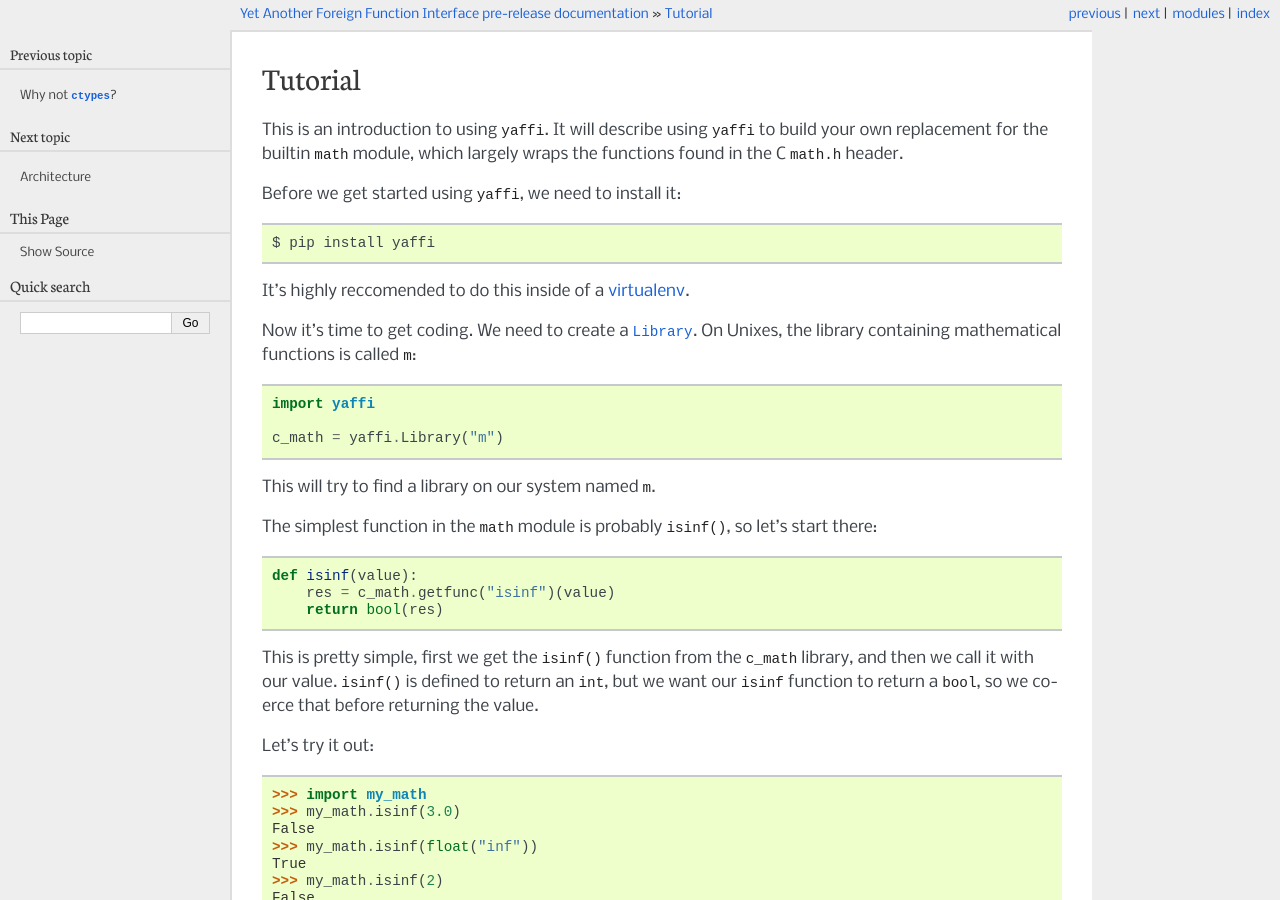
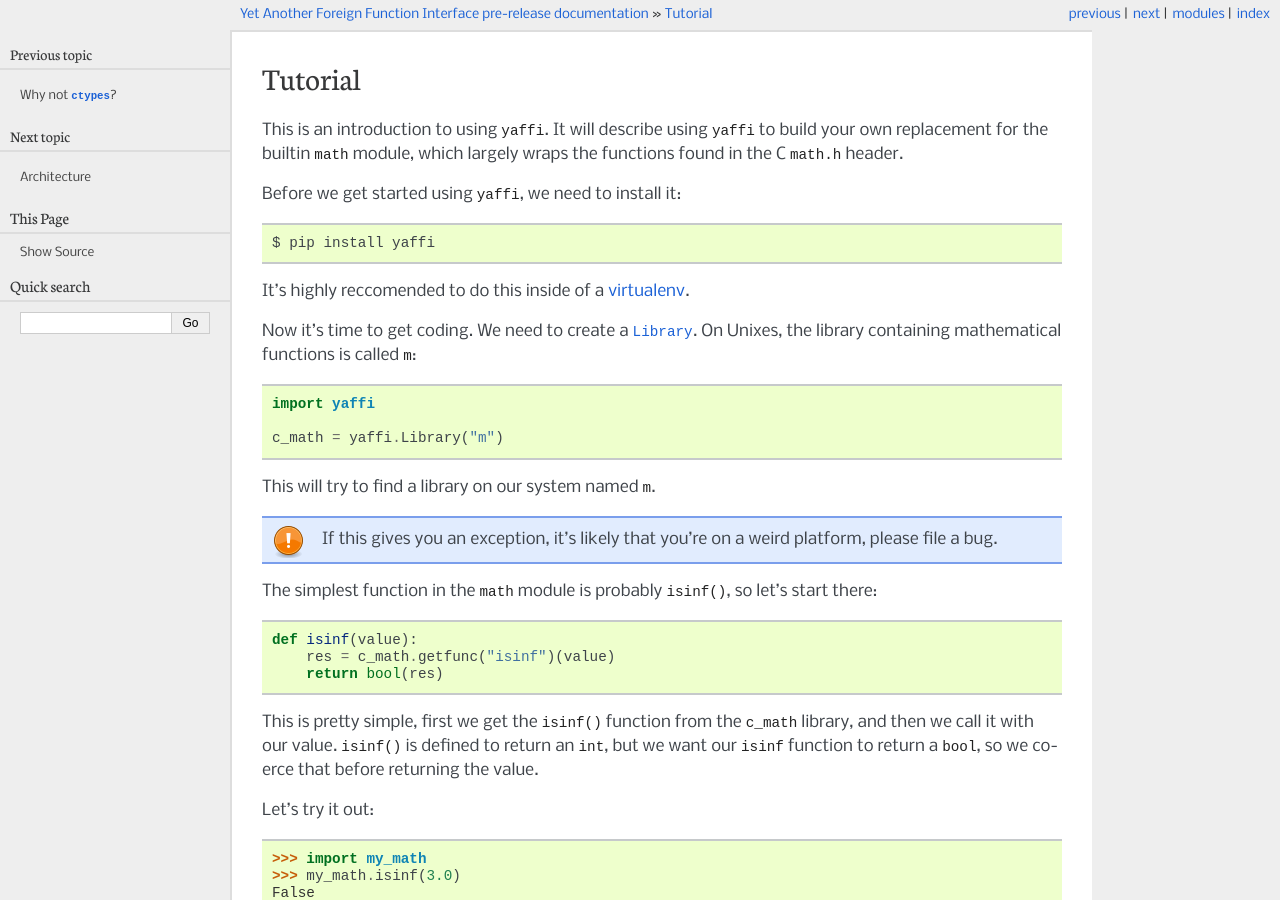
Before and after one commit to alex/yaffi, a Sphinx documentation site: the page built from docs/tutorial.rst, in a window 1280 px wide and 900 px high. Built offline with Sphinx 7.4.7, drawn with Linux system fonts in a browser that asks for light colours; some of the changed lines change nothing that is shown.

Commit message:
fix syntax

```diff
--- a/docs/tutorial.rst
+++ b/docs/tutorial.rst
@@ -22,7 +22,7 @@ Unixes, the library containing mathematical functions is called ``m``::
 
 This will try to find a library on our system named ``m``.
 
-.. note
+.. note::
 
     If this gives you an exception, it's likely that you're on a weird
     platform, please file a bug.
```
